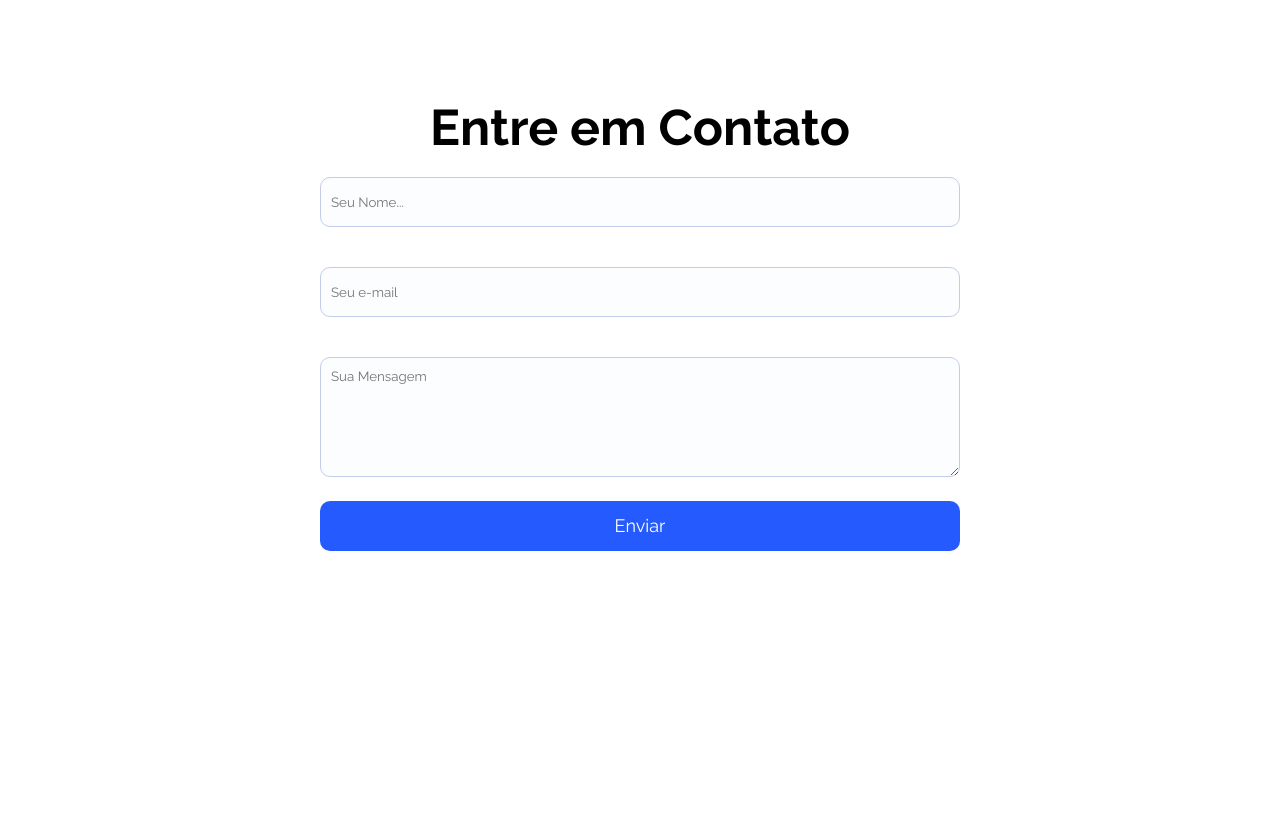
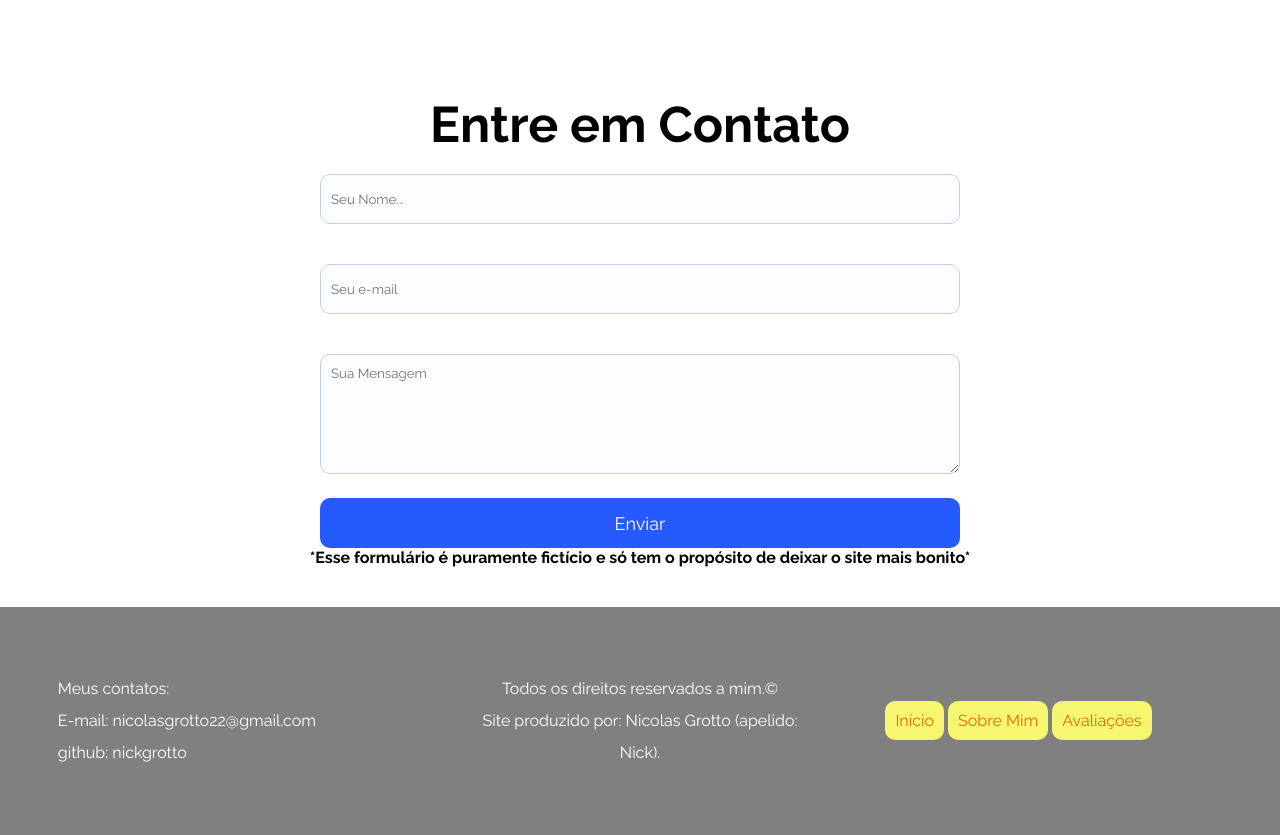
Before and after one commit to nicolasgrotto/site-apresentacao, a plain HTML site: page index.html in a window 1280 px wide. Shown: the part 4239-5074 px from the top of the page. Before the commit the page ends 4830 px from the top, so only its background shows below. Drawn offline with Linux system fonts and the light colour scheme.

Commit message:
rodapé não responsivo e imagens arrumadas

```diff
--- a/index.html
+++ b/index.html
@@ -39,11 +39,11 @@
 
     <section class="logos">
         <div class="bloco2">
-            <img src="imgs/html.png" alt="html logo">
-            <img src="imgs/css.png" alt="css logo">
-            <img src="imgs/javascript.png" alt="javascript logo">
-            <img src="imgs/csharp.png" alt="csharp logo">
-            <img src="imgs/python.png" alt="python logo">
+            <img src="imgs/html.png" alt="html logo"/>
+            <img src="imgs/css.png" alt="css logo"/>
+            <img src="imgs/javascript.png" alt="javascript logo"/>
+            <img src="imgs/csharp.png" alt="csharp logo"/>
+            <img src="imgs/python.png" alt="python logo"/>
         </div>
     </section>
 
@@ -91,9 +91,9 @@
                 <div class="meta">
                     <p><img src="imgs/checklist.png" alt="checklist"><span><b>Front-end</b>: conquistado</span></p>
                     <p><img src="imgs/checklist.png" alt="checklist"><span><b>Desenvolvimento desktop</b>: conquistado</span></p>
-                    <p><img src="imgs/checklist.png" alt="checklist"><span><b>Back-end</b>: próximo desafio</span></p>
-                    <p><img src="imgs/checklist.png" alt="checklist"><span><b>Pentest e redes</b>: próximo desafio</span></p>
-                    <p><img src="imgs/checklist.png" alt="checklist"><span><b>Banco de Dados</b>: próximo desafio</span></p>
+                    <p><img class="false" src="imgs/false-checklist.png" alt="false checklist"/><span><b>Back-end</b>: próximo desafio</span></p>
+                    <p><img class="false" src="imgs/false-checklist.png" alt="false checklist"/><span><b>Pentest e redes</b>: próximo desafio</span></p>
+                    <p><img class="false" src="imgs/false-checklist.png" alt="false checklist"/><span><b>Banco de Dados</b>: próximo desafio</span></p>
                     <p><a href="">Entrar em Contato</a></p>
                 </div>
             </div>
@@ -163,8 +163,25 @@
                 <textarea placeholder="Sua Mensagem"></textarea>
                 <input type="submit" name="acao" value="Enviar"
             </form>
+            <p><b>*Esse formulário é puramente fictício e só tem o propósito de deixar o site mais bonito*</b></p>
         </div>
     </section>
+
+    <footer class="rodape">
+        <div class="centro">
+            <div class="meu-contato">
+                <p>Meus contatos: <br>E-mail: nicolasgrotto22@gmail.com <br>github: nickgrotto</p>
+            </div>
+            <div class="texto-rodape">
+                <p>Todos os direitos reservados a mim.&copy;</p>
+                <p>Site produzido por: Nicolas Grotto (apelido: Nick).</p>
+            </div>
+            <div class="botoes">
+                <a href="#">Início</a>
+                    <a href="#">Sobre Mim</a>
+                    <a href="#">Avaliações</a>
+            </div>
+    </footer>
 
     <script src="jquery.js"></script>
     <script src="slick.min.js"></script>
--- a/style.css
+++ b/style.css
@@ -157,7 +157,6 @@ section.sobre-mim > div.centro p.centro-info{
 }
 .banner-conteudo .contato a:hover{
     background-color: goldenrod;
-    border: 2px solid darkorchid;
 }
 .metas{
     width: 100%;
@@ -183,6 +182,10 @@ section.metas > div.centro{
 .meta img{
     width: 70px;
     vertical-align: middle;
+}
+.meta img.false{
+    width: 30px;
+    height: 30px;
 }
 .meta span{
     display: inline-block;
@@ -323,7 +326,37 @@ section.formulario form{
     font-size: 18px;
     border-radius:10px;
 }
-
+footer{
+    padding:20px;
+   background: grey;
+   color:white;
+}
+.rodape .centro{
+    display: flex;
+    align-items: center;
+}
+.rodape > div.centro > div{
+    margin: 1cm;
+    line-height: 2em;
+}
+.texto-rodape{
+    padding:8px;
+    width: 33%;
+    text-align: center;
+}
+.meu-contato{
+    width: 33%;
+}
+.botoes{
+    width: 33%;
+}
+.botoes a{
+    text-decoration: none;
+    color: rgb(230, 106, 4);
+    background-color: rgb(247, 247, 111);
+    border-radius: 10px;
+    padding: 10px;
+}
 @media screen and (max-width: 720px) {
     .header > div.centro{
         justify-content: center;
@@ -370,4 +403,8 @@ section.formulario form{
     .metas-info{
         width: 90%;
     }
+    .rodape .centro{
+        flex-direction: column;
+        padding: 15px;
+    }
 }
```
